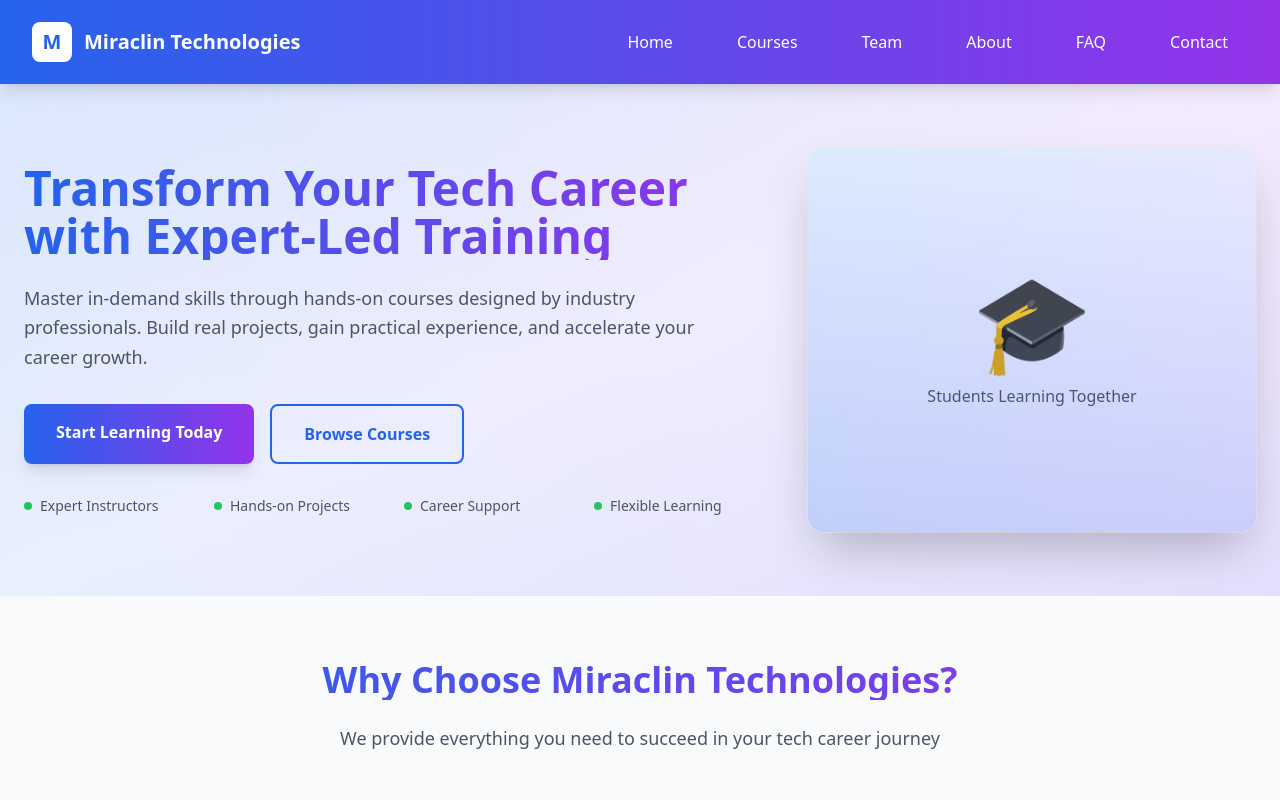
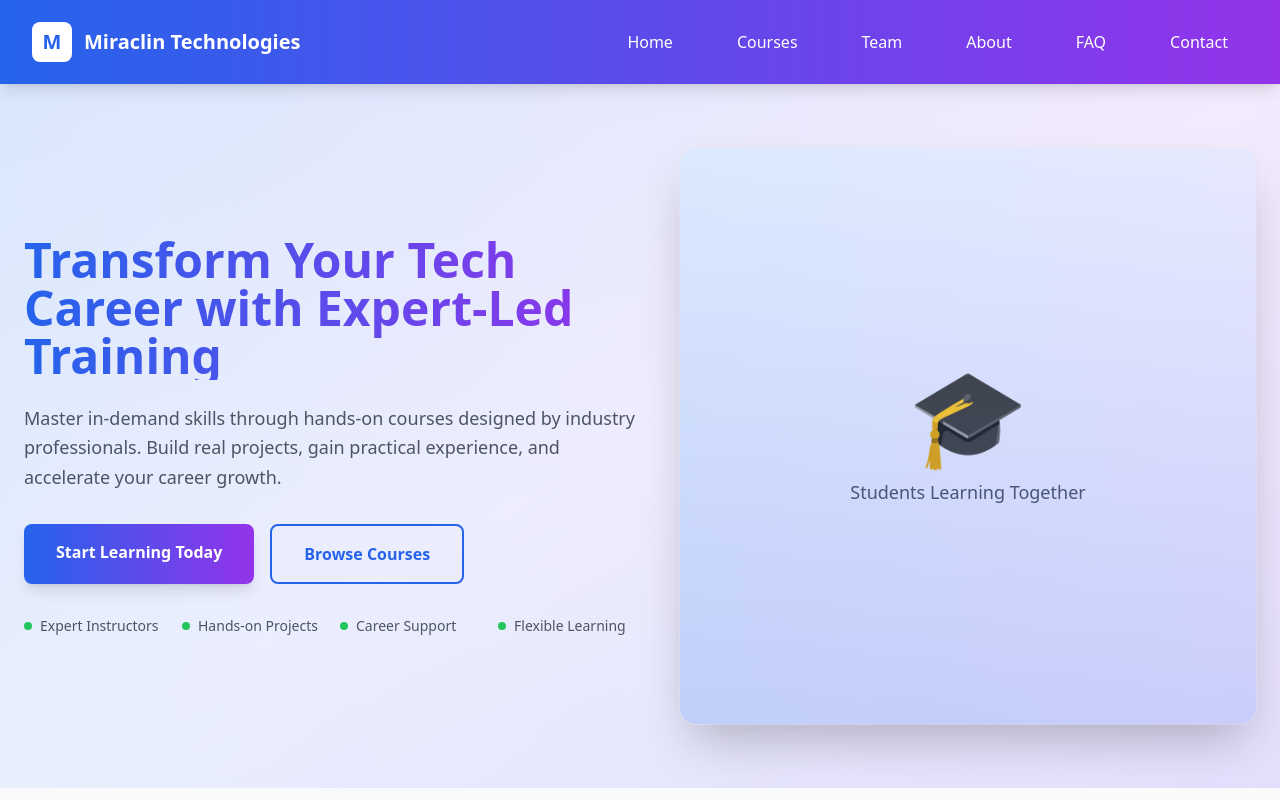
Before and after one commit to miracl-in/miracl-in.github.io, a Next.js app: page / in a window 1280 px wide. Shown: the top 800 px of the page. Built offline with nearby package versions, Linux system fonts and the light colour scheme.

Commit message:
Update HeroSection.tsx

```diff
--- a/components/HeroSection.tsx
+++ b/components/HeroSection.tsx
@@ -46,13 +46,13 @@
           </div>
         </ScrollAnimation>
 
-        <ScrollAnimation delay={200} className="flex-1 max-w-md rounded-2xl overflow-hidden shadow-2xl ring-1 ring-gray-200/50 hover:shadow-3xl hover:scale-105 transition-all duration-500">
-          <div className="relative">
+        <ScrollAnimation delay={200} className="flex-1 w-full max-w-xs sm:max-w-sm md:max-w-md lg:max-w-lg xl:max-w-xl mx-auto lg:mx-0 rounded-2xl overflow-hidden shadow-2xl ring-1 ring-gray-200/50 hover:shadow-3xl hover:scale-105 transition-all duration-500">
+          <div className="relative aspect-square sm:aspect-[4/3] md:aspect-[3/2] lg:aspect-square">
             <div className="absolute inset-0 bg-gradient-to-t from-blue-600/20 to-transparent z-10"></div>
-            <div className="w-full h-64 md:h-80 lg:h-96 bg-gradient-to-br from-blue-100 to-purple-100 flex items-center justify-center">
+            <div className="w-full h-full bg-gradient-to-br from-blue-100 to-purple-100 flex items-center justify-center p-4">
               <div className="text-center">
-                <div className="text-6xl md:text-7xl lg:text-8xl mb-4">🎓</div>
-                <p className="text-gray-600 text-sm md:text-base">Students Learning Together</p>
+                <div className="text-4xl sm:text-5xl md:text-6xl lg:text-7xl xl:text-8xl mb-2 sm:mb-4 transform hover:scale-110 transition-transform duration-300">🎓</div>
+                <p className="text-gray-600 text-xs sm:text-sm md:text-base lg:text-lg font-medium">Students Learning Together</p>
               </div>
             </div>
           </div>
```
